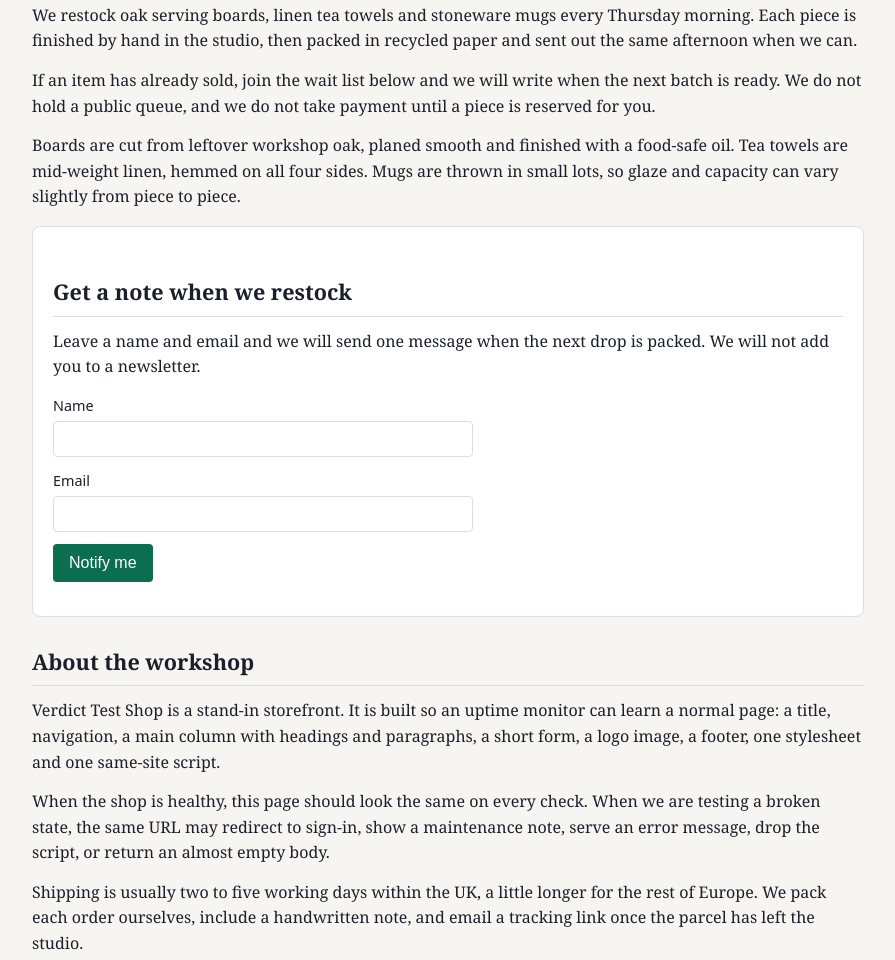
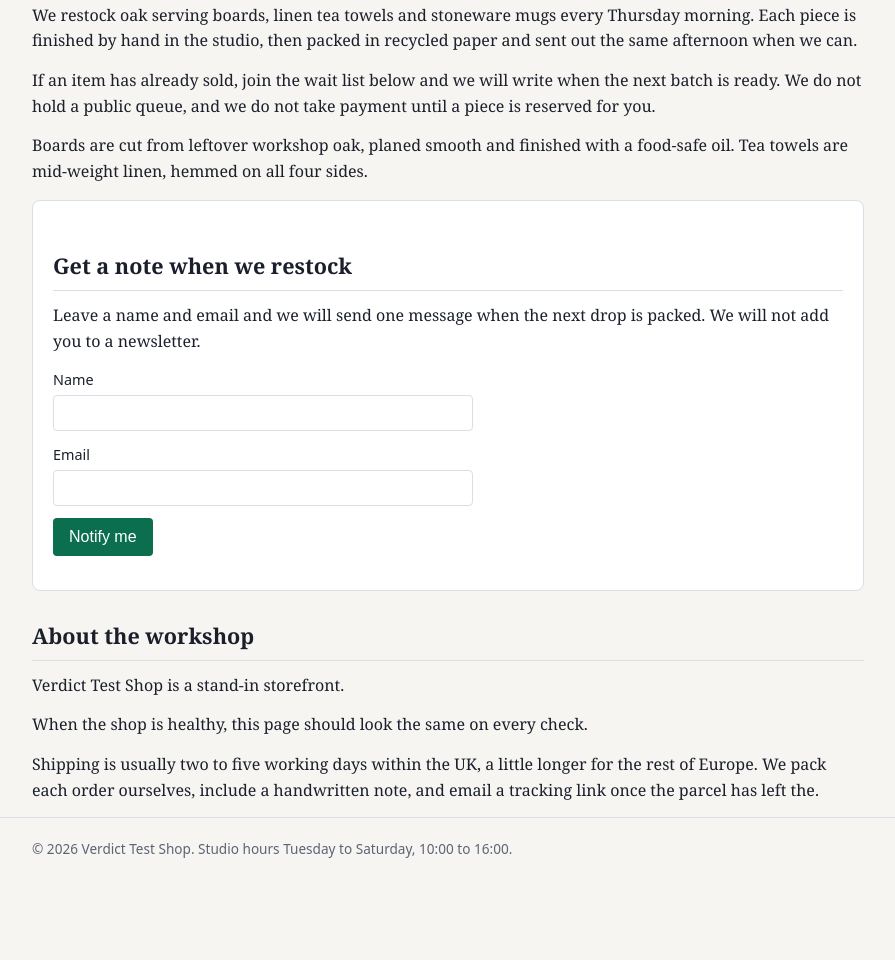
Before and after one commit to Pingara/Pingara.github.io, a plain HTML site: page index.html in a window 1280 px wide. Shown: the part 309-1269 px from the top of the page, without its empty margins (192-1087 px from the left). After the commit the page ends 1215 px from the top, so only its background shows below. Drawn offline with Linux system fonts and the light colour scheme.

Commit message:
mode: shrink-a

```diff
--- a/index.html
+++ b/index.html
@@ -29,7 +29,7 @@
       <h2>This week's catalog</h2>
       <p>We restock oak serving boards, linen tea towels and stoneware mugs every Thursday morning. Each piece is finished by hand in the studio, then packed in recycled paper and sent out the same afternoon when we can.</p>
       <p>If an item has already sold, join the wait list below and we will write when the next batch is ready. We do not hold a public queue, and we do not take payment until a piece is reserved for you.</p>
-      <p>Boards are cut from leftover workshop oak, planed smooth and finished with a food-safe oil. Tea towels are mid-weight linen, hemmed on all four sides. Mugs are thrown in small lots, so glaze and capacity can vary slightly from piece to piece.</p>
+      <p>Boards are cut from leftover workshop oak, planed smooth and finished with a food-safe oil. Tea towels are mid-weight linen, hemmed on all four sides.</p>
       <div class="card">
         <h2>Get a note when we restock</h2>
         <p>Leave a name and email and we will send one message when the next drop is packed. We will not add you to a newsletter.</p>
@@ -48,9 +48,9 @@
 
     <section id="about">
       <h2>About the workshop</h2>
-      <p>Verdict Test Shop is a stand-in storefront. It is built so an uptime monitor can learn a normal page: a title, navigation, a main column with headings and paragraphs, a short form, a logo image, a footer, one stylesheet and one same-site script.</p>
-      <p>When the shop is healthy, this page should look the same on every check. When we are testing a broken state, the same URL may redirect to sign-in, show a maintenance note, serve an error message, drop the script, or return an almost empty body.</p>
-      <p>Shipping is usually two to five working days within the UK, a little longer for the rest of Europe. We pack each order ourselves, include a handwritten note, and email a tracking link once the parcel has left the studio.</p>
+      <p>Verdict Test Shop is a stand-in storefront.</p>
+      <p>When the shop is healthy, this page should look the same on every check.</p>
+      <p>Shipping is usually two to five working days within the UK, a little longer for the rest of Europe. We pack each order ourselves, include a handwritten note, and email a tracking link once the parcel has left the.</p>
     </section>
   </main>
   <footer>
```
